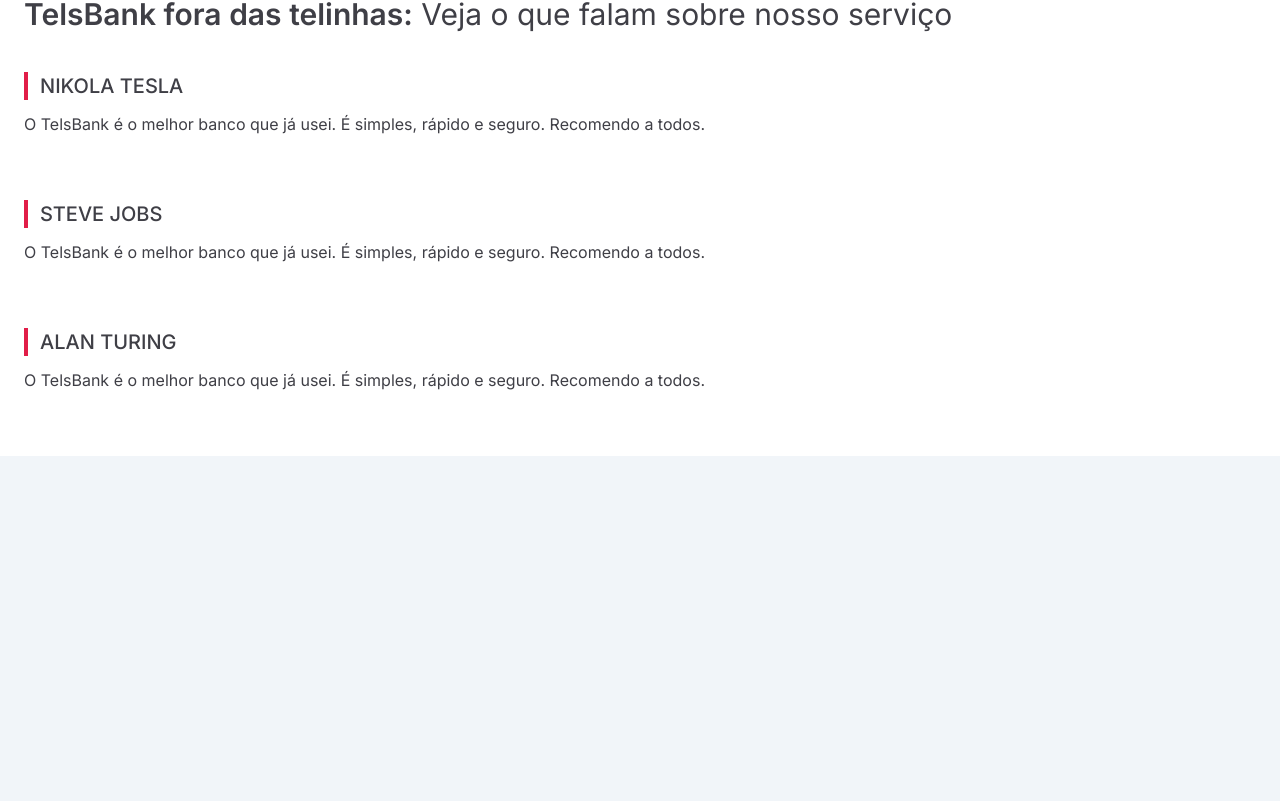
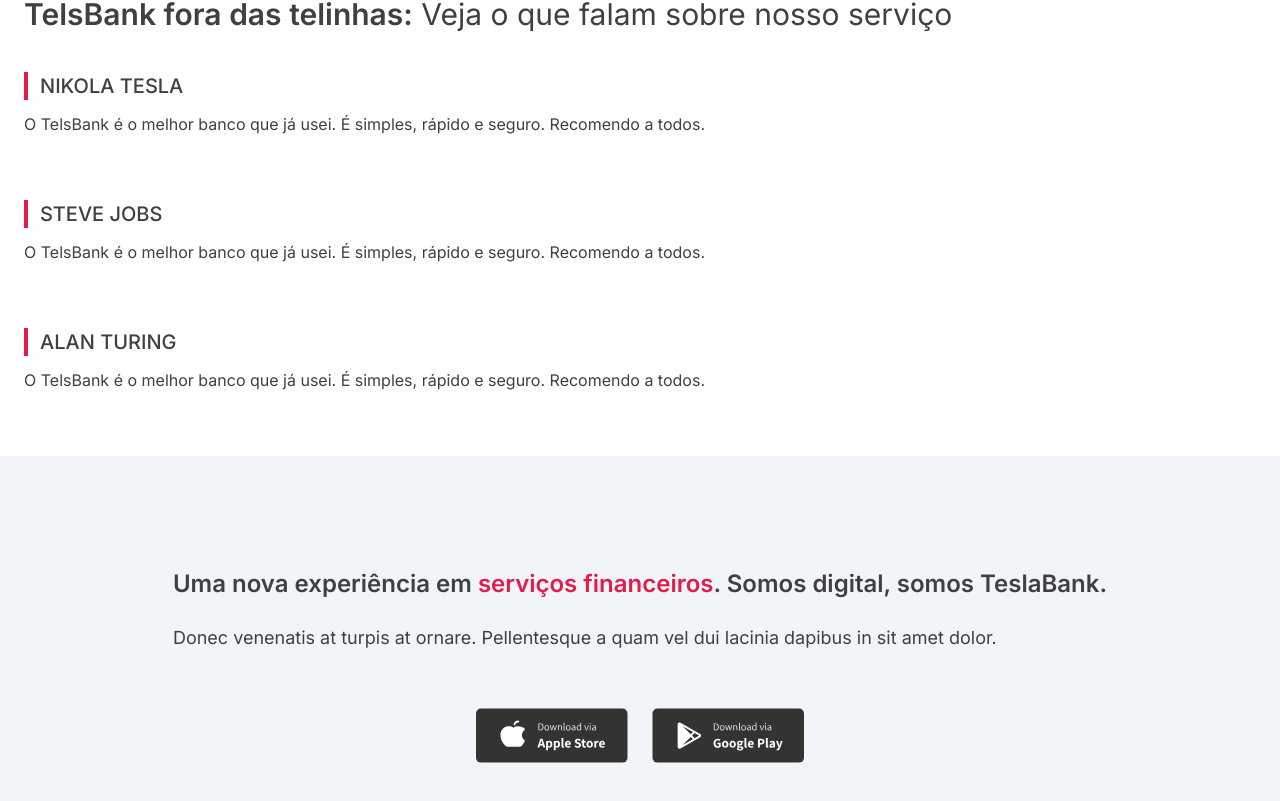
Before and after one commit to Kaduh15/landing-pages, a Next.js app: page / in a window 1280 px wide. Shown: the part 3518-4319 px from the top of the page. Before the commit the page ends 3974 px from the top, so only its background shows below. Built offline with nearby package versions, Linux system fonts and the light colour scheme.

Commit message:
feat: cria a seção de download

```diff
--- a/src/app/page.tsx
+++ b/src/app/page.tsx
@@ -1,6 +1,7 @@
 import Benefits from '@/components/Benefits'
 import Depositions from '@/components/Depositions'
 import Details from '@/components/Details'
+import DownloadSession from '@/components/DownloadSession'
 import Header from '@/components/Header'
 import Hero from '@/components/Hero'
 
@@ -12,6 +13,7 @@
       <Details />
       <Benefits />
       <Depositions />
+      <DownloadSession />
     </main>
   )
 }
--- /dev/null
+++ b/src/components/DownloadSession/index.tsx
@@ -0,0 +1,37 @@
+import Image from 'next/image'
+
+import AppStoreDownload from '@/assets/app-store-download.svg'
+import PlayStoreDownload from '@/assets/play-store-download.svg'
+
+export default function DownloadSession() {
+  return (
+    <section className="px-6 py-28 flex flex-col gap-14 items-center">
+      <div className="flex flex-col gap-6">
+        <h3 className="font-semibold text-2xl text-start">
+          Uma nova experiência em{' '}
+          <span className="text-rose-600">serviços financeiros</span>. Somos
+          digital, somos TeslaBank.{' '}
+        </h3>
+        <p className="text-lg">
+          Donec venenatis at turpis at ornare. Pellentesque a quam vel dui
+          lacinia dapibus in sit amet dolor.
+        </p>
+      </div>
+
+      <div className="flex gap-6">
+        <a href="/#">
+          <Image
+            src={AppStoreDownload}
+            alt="Botão para ir para App Store baixar o app"
+          />
+        </a>
+        <a href="/#">
+          <Image
+            src={PlayStoreDownload}
+            alt="Botão para ir para a Play Store baixar o app"
+          />
+        </a>
+      </div>
+    </section>
+  )
+}
```
Also changed, not shown: src/assets/app-store-download.svg (added), src/assets/play-store-download.svg (added).
